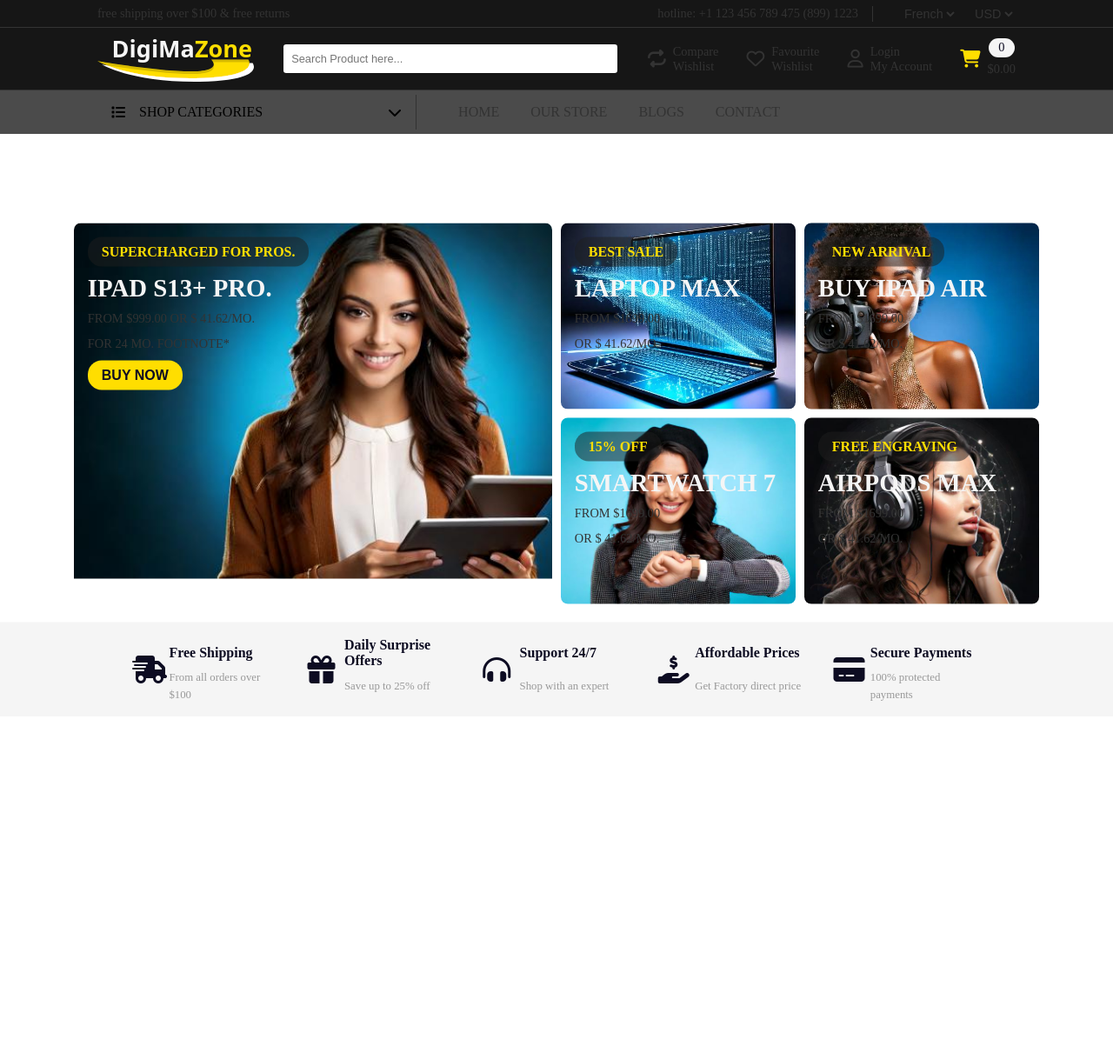
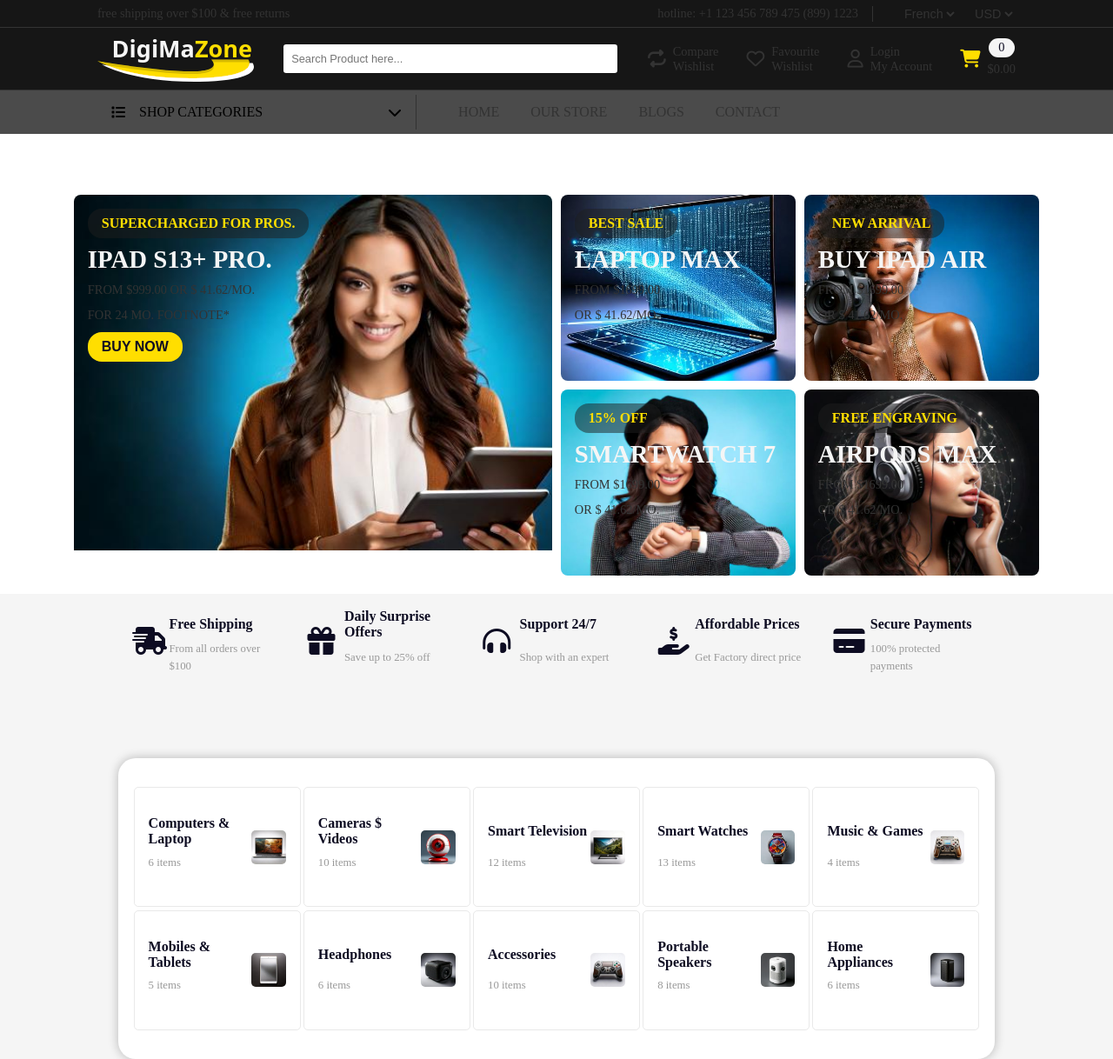
Before and after one commit to agweb12/digimazone, a PHP site: page / in a window 1280 px wide. Shown: the whole page at 87% size. Before the commit the page ends 806 px from the top, so only its background shows below. Run offline with PHP 8.4, Linux system fonts and the light colour scheme; some libraries are stand-ins or nearby versions; some web fonts are replaced.

Commit message:
version 1.2

```diff
--- a/assets/css/style.css
+++ b/assets/css/style.css
@@ -324,7 +324,7 @@
 
     main {
         width: 100%;
-        translate: 0% 40%;
+        translate: 0% 20%;
         /* background: #0d0c22; */
 
         article.grid-hero {
@@ -512,6 +512,161 @@
                     grid-column: 5;
                 }
             }
+
+            .banner-categories{
+                width: 90%;
+                display: grid;
+                grid-template-columns: 1fr 1fr 1fr 1fr 1fr;
+                grid-template-rows: 1fr 1fr;
+                margin: 5rem auto;
+                padding: 2rem 1rem;
+                background-color: white;
+                border-radius: 20px;
+                box-shadow: 0px 0px 12px #12121246;
+
+                h3 {
+                    font-size: 1rem;
+                    font-weight: 800;
+                    color: #0d0c22;
+                    text-transform: capitalize;
+                    grid-row: 1;
+                    grid-column: 1;
+                }
+
+                p.offer {
+                    font-size: .8rem;
+                    font-weight: 300;
+                    color: #999;
+                    grid-row: 2;
+                    grid-column: 1;
+                }
+
+                img{
+                    width: 100%;
+                    grid-row: span 2;
+                    /* grid-column: 1; */
+                    border-radius: 5px;
+                }
+
+                .box-categorie,
+                .box-categorie2,
+                .box-categorie3,
+                .box-categorie4,
+                .box-categorie5,
+                .box-categorie6,
+                .box-categorie7,
+                .box-categorie8,
+                .box-categorie9,
+                .box-categorie10{
+                    display: grid;
+                    grid-template-columns: 75% 25%;
+                    grid-template-rows: 1fr 1fr;
+                    align-items: center;
+                    padding: 2rem 1rem;
+                    border: 1px solid #99999937;
+                    border-radius: 5px;
+                    margin: .1rem;
+                    box-shadow: inset 0px 0px 0px #99999937;
+                    transition: all .3s ease-in-out;
+                }
+                .box-categorie{
+                    grid-row: 1;
+                    grid-column: 1;
+                }
+                .box-categorie2{
+                    grid-row: 1;
+                    grid-column: 2;
+                }
+                .box-categorie3{
+                    grid-row: 1;
+                    grid-column: 3;
+                }
+                .box-categorie4{
+                    grid-row: 1;
+                    grid-column: 4;
+                }
+                .box-categorie5{
+                    grid-row: 1;
+                    grid-column: 5;
+                }
+                .box-categorie6{
+                    grid-row: 2;
+                    grid-column: 1;
+                }
+                .box-categorie7{
+                    grid-row: 2;
+                    grid-column: 2;
+                }
+                .box-categorie8{
+                    grid-row: 2;
+                    grid-column: 3;
+                }
+                .box-categorie9{
+                    grid-row: 2;
+                    grid-column: 4;
+                }
+                .box-categorie10{
+                    grid-row: 2;
+                    grid-column: 5;
+                }
+            }
+
+            .featured-collection{
+                width: 100%;
+                display:flex;
+                flex-direction: column;
+                justify-content: flex-start;
+                align-items: flex-start;
+
+                h2{
+                    font-size: 2rem;
+                    font-weight: 800;
+                    color: #0d0c22;
+                }
+
+                .carousel-featured-collection{
+                    width: 100%;
+                    display: flex;
+                    flex-direction: row;
+                    justify-content: flex-start;
+                    align-items: flex-start;
+                    overflow: hidden;
+
+                    .box-featured-col{
+                        width: 20%;
+                        height: 20vh;
+                        display: flex;
+                        flex-direction: column;
+                        justify-content: center;
+                        align-items: center;
+
+                        img{
+                            width: 100%;
+                            object-fit: cover;
+                            object-position: center;
+                        }
+
+                        .box-description-col{
+                            width: 100%;
+                            display: flex;
+                            flex-direction: column;
+                            align-items: flex-start;
+                            justify-content: flex-start;
+
+                            h5{
+                                color: red;
+                                font-size: .7rem;
+                            }
+
+                            h4{
+                                color: #0d0c22;
+                                font-size: 1rem;
+
+                            }
+                        }
+                    }
+                }
+            }
         }
     }
 }
--- a/index.html
+++ b/index.html
@@ -200,6 +200,58 @@
                     <p class="offer">100% protected payments</p>
                 </div>
             </div>
+            <div class="banner-categories">
+                <div class="box-categorie">
+                    <h3>computers & laptop</h3>
+                    <p class="offer">6 items</p>
+                    <img src="./assets/img/ordiportable4.jpg" alt="">
+                </div>
+                <div class="box-categorie2">
+                    <h3>cameras $ videos</h3>
+                    <p class="offer">10 items</p>
+                    <img src="./assets/img/camera3.jpg" alt="">
+                </div>
+                <div class="box-categorie3">
+                    <h3>smart television</h3>
+                    <p class="offer">12 items</p>
+                    <img src="./assets/img/televiseur2.jpg" alt="">
+                </div>
+                <div class="box-categorie4">
+                    <h3>smart watches</h3>
+                    <p class="offer">13 items</p>
+                    <img src="./assets/img/montre2.jpg" alt="">
+                </div>
+                <div class="box-categorie5">
+                    <h3>music & games</h3>
+                    <p class="offer">4 items</p>
+                    <img src="./assets/img/console2.jpg" alt="">
+                </div>
+                <div class="box-categorie6">
+                    <h3>mobiles & tablets</h3>
+                    <p class="offer">5 items</p>
+                    <img src="./assets/img/tablette2.jpg" alt="">
+                </div>
+                <div class="box-categorie7">
+                    <h3>headphones</h3>
+                    <p class="offer">6 items</p>
+                    <img src="./assets/img/headphone-bluetooth2.jpg" alt="">
+                </div>
+                <div class="box-categorie8">
+                    <h3>accessories</h3>
+                    <p class="offer">10 items</p>
+                    <img src="./assets/img/console1.jpg" alt="">
+                </div>
+                <div class="box-categorie9">
+                    <h3>portable speakers</h3>
+                    <p class="offer">8 items</p>
+                    <img src="./assets/img/headphone-bluetooth.jpg" alt="">
+                </div>
+                <div class="box-categorie10">
+                    <h3>home appliances</h3>
+                    <p class="offer">6 items</p>
+                    <img src="./assets/img/headphone2.jpg" alt="">
+                </div>
+            </div>
         </section>
     </main>
     <script src="./assets/js/script.js"></script>
```
